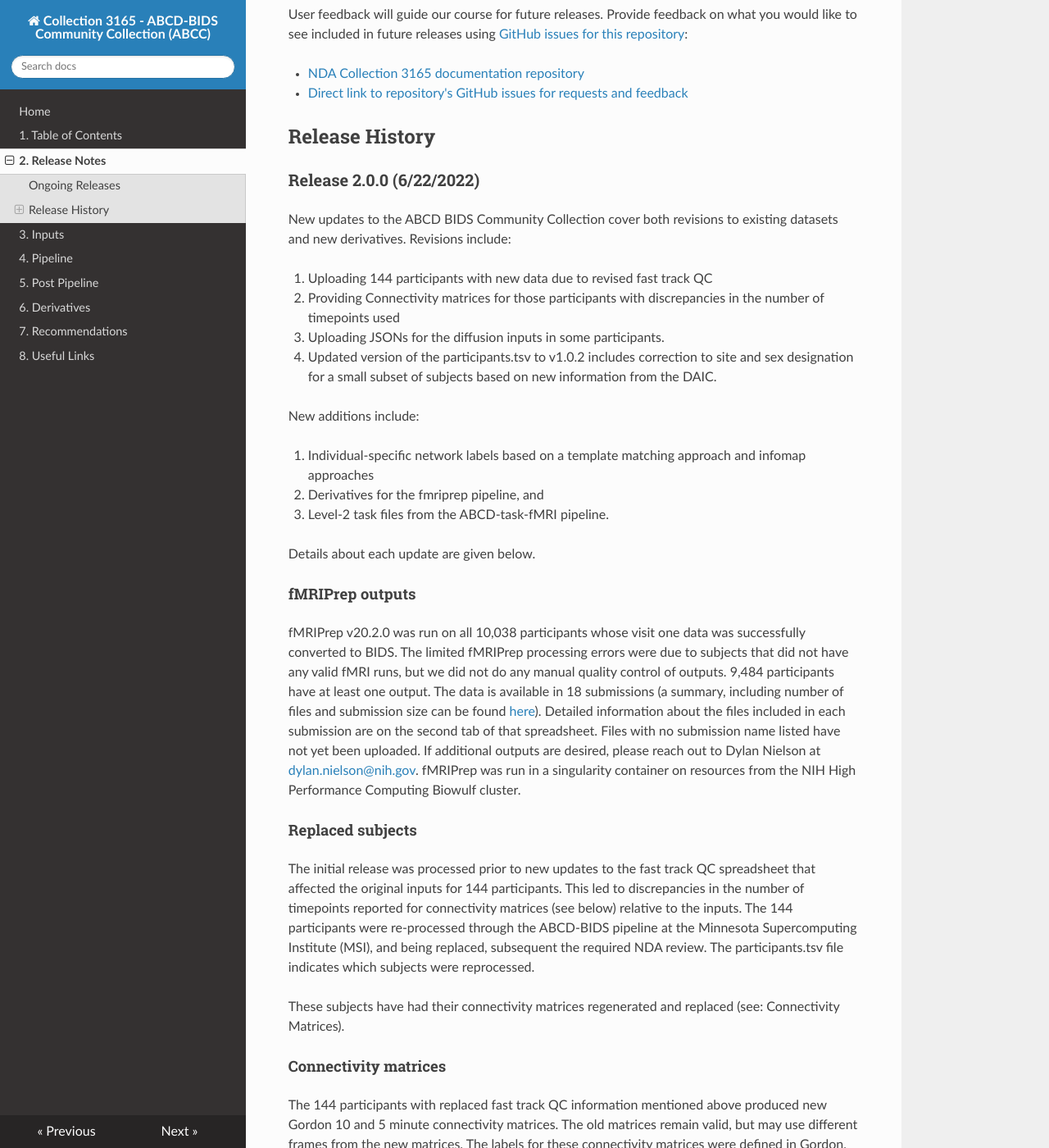
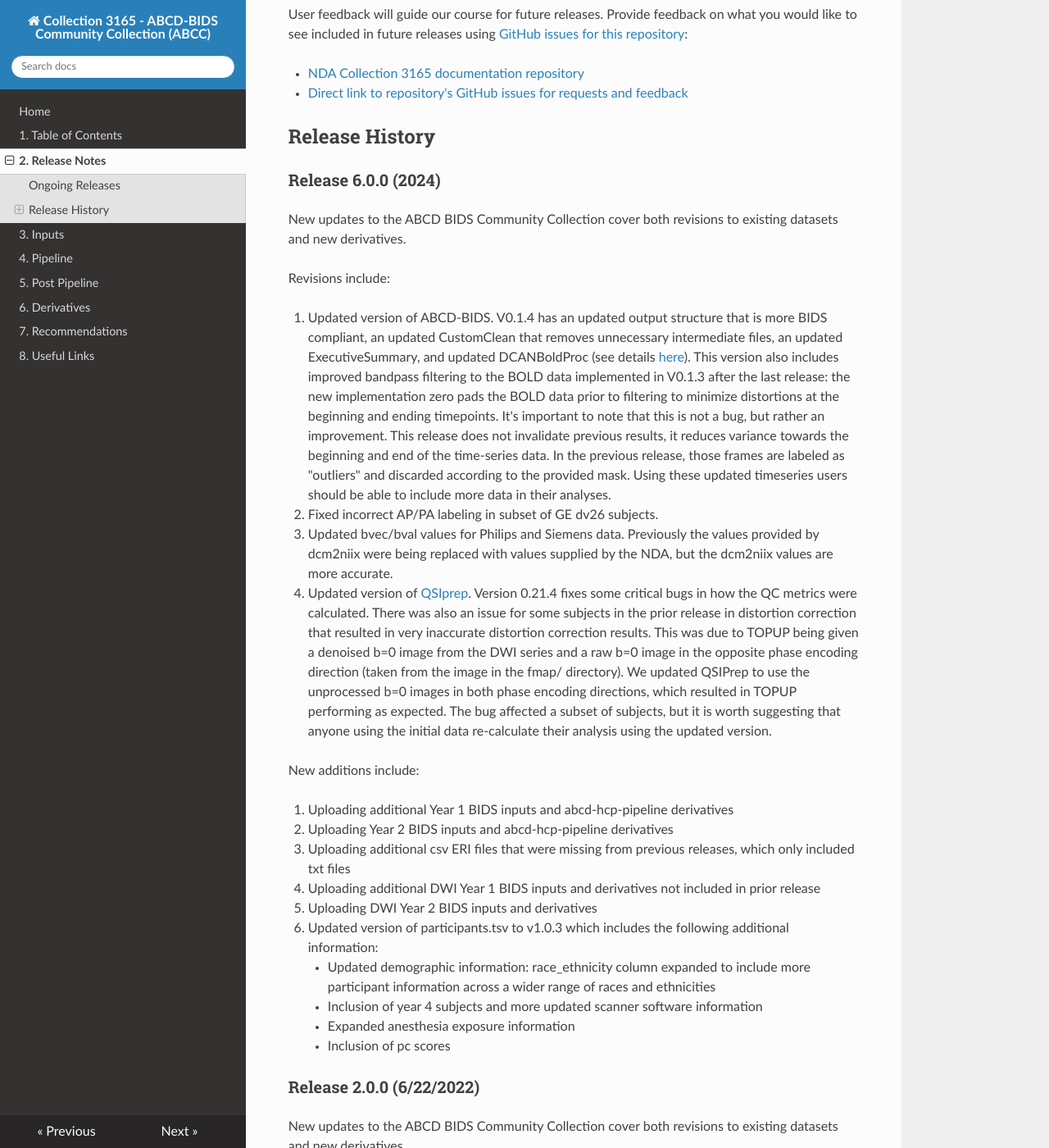
Before and after one commit to ABCD-STUDY/nda-abcd-collection-3165, an MkDocs documentation site: the page built from docs/release_notes.md, in a window 1280 px wide and 1400 px high, scrolled down 306 px. Shown: the whole window at 82% size. Built offline with MkDocs 1.6.1, drawn with Linux system fonts in a browser that asks for light colours; nearby versions of some CDN libraries; some of the changed text lies outside the part shown.

Commit message:
Update release_notes.md
added Release 6.0 section under release history

```diff
--- a/docs/release_notes.md
+++ b/docs/release_notes.md
@@ -11,9 +11,36 @@ User feedback will guide our course for future releases.  Provide feedback on wh
 
 ## Release History
 
+### Release 6.0.0 (2024)
+
+New updates to the ABCD BIDS Community Collection cover both revisions to existing datasets and new derivatives.
+
+Revisions include:
+
+1. Updated version of ABCD-BIDS. V0.1.4 has an updated output structure that is more BIDS compliant, an updated CustomClean that removes unnecessary intermediate files, an updated ExecutiveSummary, and updated DCANBoldProc (see details [here](https://github.com/DCAN-Labs/abcd-hcp-pipeline/releases/tag/v0.1.4)). This version also includes improved bandpass filtering to the BOLD data implemented in V0.1.3 after the last release: the new implementation zero pads the BOLD data prior to filtering to minimize distortions at the beginning and ending timepoints. It's important to note that this is not a bug, but rather an improvement. This release does not invalidate previous results, it reduces variance towards the beginning and end of the time-series data. In the previous release, those frames are labeled as "outliers" and discarded according to the provided mask. Using these updated timeseries users should be able to include more data in their analyses.
+2. Fixed incorrect AP/PA labeling in subset of GE dv26 subjects.
+3. Updated bvec/bval values for Philips and Siemens data. Previously the values provided by dcm2niix were being replaced with values supplied by the NDA, but the dcm2niix values are more accurate.
+4. Updated version of [QSIprep](https://qsiprep.readthedocs.io/en/stable/). Version 0.21.4 fixes some critical bugs in how the QC metrics were calculated. There was also an issue for some subjects in the prior release in distortion correction that resulted in very inaccurate distortion correction results. This was due to TOPUP being given a denoised b=0 image from the DWI series and a raw b=0 image in the opposite phase encoding direction (taken from the image in the fmap/ directory). We updated QSIPrep to use the unprocessed b=0 images in both phase encoding directions, which resulted in TOPUP performing as expected. The bug affected a subset of subjects, but it is worth suggesting that anyone using the initial data re-calculate their analysis using the updated version.
+
+New additions include:
+
+1. Uploading additional Year 1 BIDS inputs and abcd-hcp-pipeline derivatives
+2. Uploading Year 2 BIDS inputs and abcd-hcp-pipeline derivatives
+3. Uploading additional csv ERI files that were missing from previous releases, which only included txt files
+4. Uploading additional DWI Year 1 BIDS inputs and derivatives not included in prior release
+5. Uploading DWI Year 2 BIDS inputs and derivatives
+6. Updated version of participants.tsv to v1.0.3 which includes the following additional information:
+    - Updated demographic information: race_ethnicity column expanded to include more participant information across a wider range of races and ethnicities
+    - Inclusion of year 4 subjects and more updated scanner software information
+    - Expanded anesthesia exposure information
+    - Inclusion of pc scores
+
+
 ### Release 2.0.0 (6/22/2022)
 
-New updates to the ABCD BIDS Community Collection cover both revisions to existing datasets and new derivatives. Revisions include:
+New updates to the ABCD BIDS Community Collection cover both revisions to existing datasets and new derivatives.
+
+Revisions include:
 
 1. Uploading 144 participants with new data due to revised fast track QC
 2. Providing Connectivity matrices for those participants with discrepancies in the number of timepoints used
```
